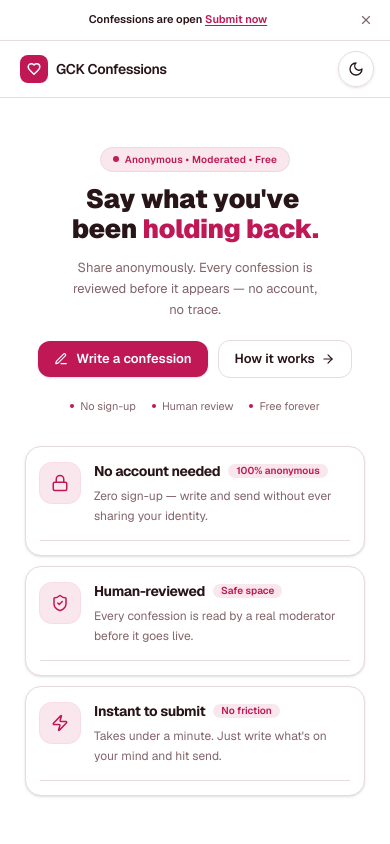
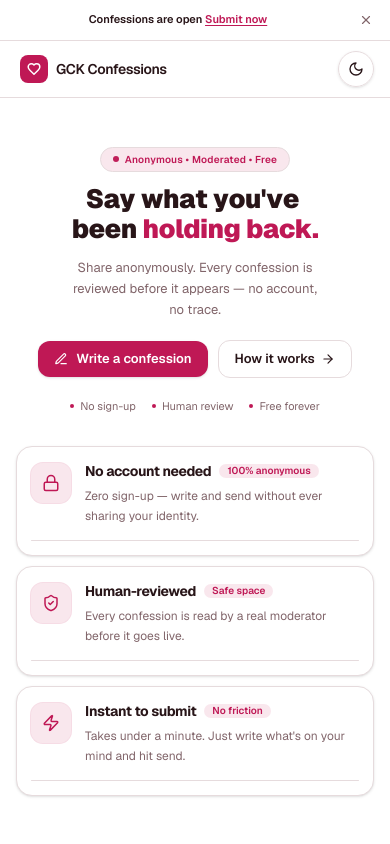
Before and after one commit to RexSixT9/gckconfessions, a Next.js app: page / in a window 390 px wide. Shown: the top 844 px of the page. Built offline with nearby package versions, Linux system fonts and the light colour scheme.

Commit message:
feat: implement initial homepage UI with hero section, feature highlights, and how-it-works steps.

```diff
--- a/src/app/page.tsx
+++ b/src/app/page.tsx
@@ -136,10 +136,11 @@
         <section
           ref={heroRef}
           className={[
-            // Exact viewport height minus header + banner — hero fills precisely one screen.
-            // min-h-[420px] prevents content from being crushed on very small phones (iPhone SE).
-            "h-[calc(100svh-var(--header-height)-var(--announcement-height,0px))]",
-            "min-h-[420px]",
+            // Exact viewport height minus header + banner — hero fills precisely one screen on desktop.
+            // Using min-h on mobile ensures no text overlapping if the screen height is too small.
+            "min-h-[calc(100svh-var(--header-height)-var(--announcement-height,0px))] lg:h-[calc(100svh-var(--header-height)-var(--announcement-height,0px))]",
+            // Add vertical padding for mobile devices where content might stretch the height
+            "py-12 lg:py-0",
             // Mobile: column, centered. From lg: row side-by-side.
             "flex flex-col items-center justify-center",
             "gap-8",
@@ -215,9 +216,8 @@
           {/* ── Right: Feature cards ──────────────────────────────────────── */}
           <div className={[
             "flex w-full flex-col gap-2.5",
-            // Phone: cap width so cards don't stretch on large phones
-            "max-w-[340px]",
-            "sm:max-w-md sm:gap-3",
+            // Phone: allow wider cards on large phones but cap nicely
+            "max-w-sm sm:max-w-md sm:gap-3",
             "lg:max-w-none lg:w-auto lg:flex-1 lg:max-w-[46%]",
             "xl:max-w-[44%]",
           ].join(" ")}>
@@ -285,6 +285,7 @@
               ].map((text, i) => (
                 <div
                   key={i}
+                  data-scroll-child
                   className="rounded-xl border border-[hsl(var(--border))] bg-[hsl(var(--card))] px-4 py-3.5 text-sm leading-relaxed text-[hsl(var(--foreground))] shadow-sm transition hover:border-[hsl(var(--accent))]/40 sm:px-5 sm:py-4"
                 >
                   <span className="mr-0.5 select-none text-[hsl(var(--accent))]">&ldquo;</span>
@@ -308,6 +309,7 @@
                 return (
                   <TiltCard
                     key={item.step}
+                    data-scroll-child
                     className="rounded-2xl border border-[hsl(var(--border))] bg-[hsl(var(--card))] p-5 text-left sm:p-6"
                   >
                     <div className="mb-3.5 flex items-center justify-between sm:mb-4">
```
